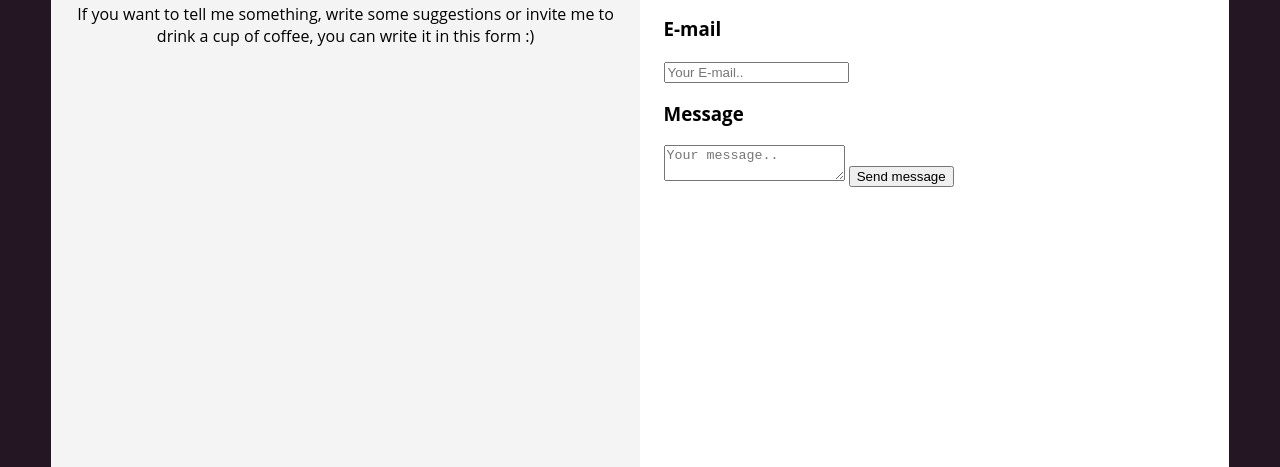
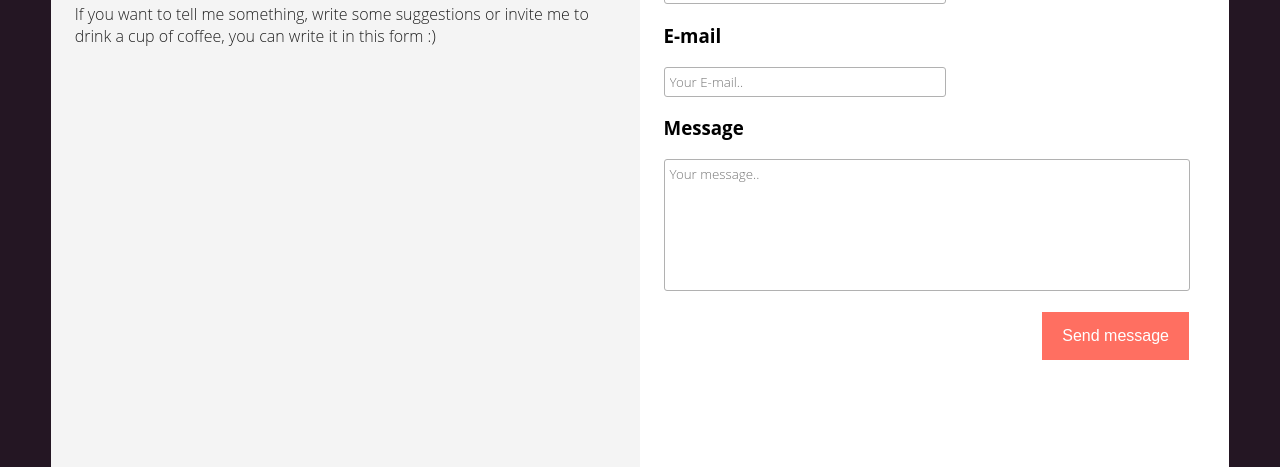
Before and after one commit to alj06ka/portfolio-website, a website: page app/feedback.html in a window 1280 px wide. Shown: the part 813-1280 px from the top of the page. Drawn offline with Linux system fonts and the light colour scheme; a web font is replaced by a local one.

Commit message:
Add styles for feedback window

```diff
--- a/app/styles/styles.css
+++ b/app/styles/styles.css
@@ -107,6 +107,55 @@ article>.section-absolute {
 	color: #F4F4F4;
 }
 
+.left-align {
+	text-align: left;
+}
+
+.text-dark-grey {
+	color: #202020;
+}
+
+.text-grey {
+	color: #333333;
+}
+
+.text-semibold {
+	font-family: "Open Sans Semibold", sans-serif;
+}
+
+.text-light {
+	font-family: "Open Sans Light", sans-serif;
+}
+
+.text-input {
+	font-family: "Open Sans Light", sans-serif;
+	padding: 5px;
+	border-radius: 3px;
+	border: 1px solid #B1B1B1;
+	width: 50%;
+}
+
+.textarea {
+	resize: none;
+	width: 95%;
+	height: 15vh;
+}
+
+.send-button {
+	padding: 15px 20px;
+	background-color: #FF6F61;
+	color: #FFFFFF;
+	font-weight: 300;
+	font-size: 1rem;
+	border: solid 0px;
+	float: right;
+	margin: 2vh 3%;
+}
+
+.send-button:hover {
+	background-color: #FF2F1B;
+}
+
 @media screen and (max-width: 640px) {
 	.full-length {
 		grid-column-end: 2;
```
